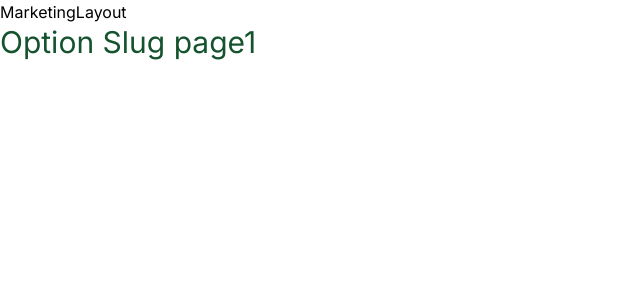
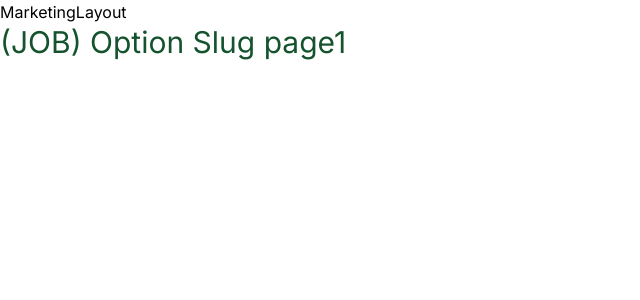
Before and after one commit to duoluodexiaoxiaoyuan/mynextproject, a Next.js app: page /job/1 in a window 1280 px wide. Shown: the top 300 px of the page, without its empty margins (0-640 px from the left). Built offline with nearby package versions, Linux system fonts and the light colour scheme.

Commit message:
Fixed buddy

```diff
--- a/src/app/(marketing)/job/[[...slug]]/page.js
+++ /dev/null
@@ -1,5 +0,0 @@
-export default function Page({params}) {
-  return(
-    <h1 className={"text-3xl text-green-900"}>Option Slug page{params.slug}</h1>
-  )
-}
--- /dev/null
+++ b/src/app/(marketing)/job/[slug]/page.js
@@ -0,0 +1,5 @@
+export default function Page({params}) {
+  return(
+    <h1 className={"text-3xl text-green-900"}>(JOB) Option Slug page{params.slug}</h1>
+  )
+}
```
